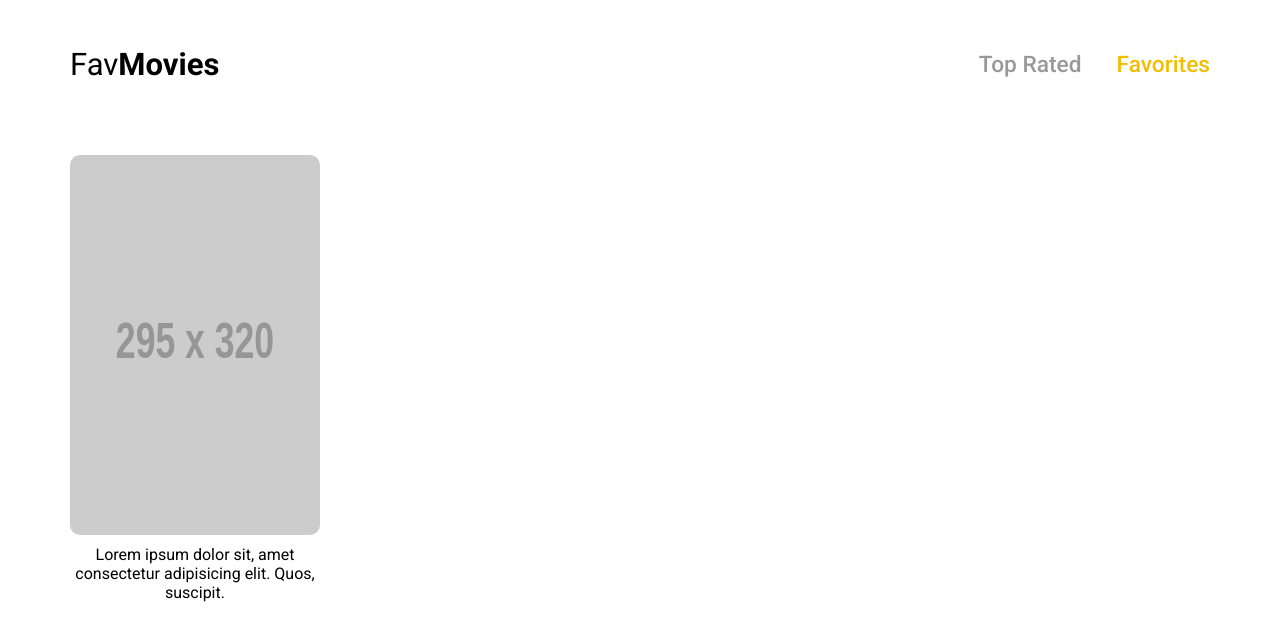
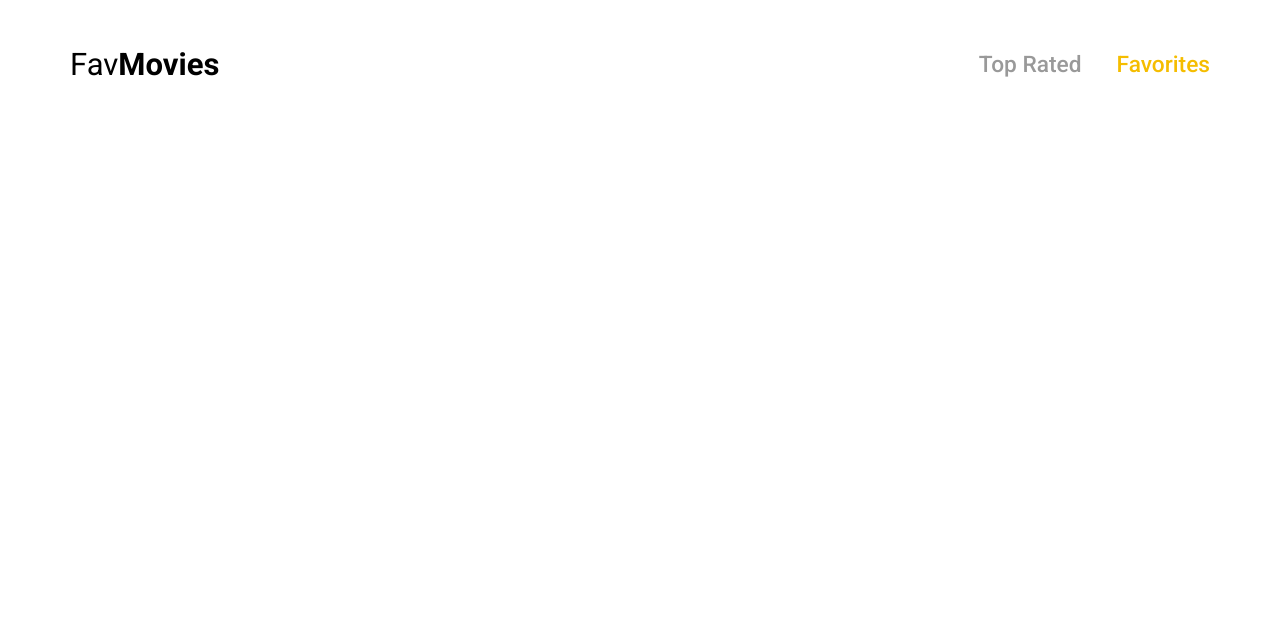
Before and after one commit to JardiinWD/temera-web-favmovies, a React (Create React App) app: page /favorites in a window 1280 px wide. Shown: the top 640 px of the page. Built offline with nearby package versions, Linux system fonts and the light colour scheme.

Commit message:
#11 - Implementata la logica in FilmDetails e in Favorites per utilizzo localStorage.
Ora riesco a ricevere (in Favorites) degli items. Devo implementare il Remove da FilmDetails.

```diff
--- a/src/components/UI/Button.tsx
+++ b/src/components/UI/Button.tsx
@@ -22,7 +22,7 @@ const Button: FunctionComponent<ButtonProps> = (props) => {
     /* Se passo il button type 'add' */
     if (props.type === 'add') {
         return (
-            <button className='btn-add_to_pref'>
+            <button onClick={props.onClick} className='btn-add_to_pref'>
                 {props.text}
             </button>
         )
--- a/src/pages/Favorites.tsx
+++ b/src/pages/Favorites.tsx
@@ -1,20 +1,41 @@
 import Helmet from '../components/Helmet'
+import { Link } from 'react-router-dom'
 import {Container, Row, Col} from 'reactstrap'
 import './styles/Favorites.scss'
-import React, {Fragment} from 'react'
+import { Movies } from './Home'
+import React, {Fragment, useState, useEffect} from 'react'
 
 const Favorites = () => {
+  // Dichiaro la variabile di stato favoriteFilm e la sua function
+  const [favoriteFilm, updateFavoriteFilm] = useState<Movies[]>([])
+
+  useEffect(() => {
+    // Prendo gli items dal localStorage
+    const getItems = Object.values(localStorage)
+    // salvo il parsing in una variabile
+    const movies: Movies[] = getItems.map(item => JSON.parse(item))
+    // update della variabile di stato
+    updateFavoriteFilm(movies)
+  }, [])
+
+  console.log(favoriteFilm)
+
   return (
     <Fragment>
       <Helmet page="Favorites" />
       <Container className='fav-container'>
         <Row className='fav-row' xl='4' lg="3" md="2" sm="1">
-          {/* TODO: Questa deve essere generata dinamicamente (e deve essere componente) */}
-          {/* TODO: Deve anche essere Wrappata all'interno del link per spedire utente alla pagina del contenuto del film */}
-          <Col className='card-col'>
-            <img className='card-img' src="https://via.placeholder.com/295x320.png?" alt="Immagine Placeholder" />
-            <span className='card-title'>Lorem ipsum dolor sit, amet consectetur adipisicing elit. Quos, suscipit.</span>
-          </Col>
+          {/* TODO: Questa deve essere componente (per ora senza Col, poi vedo di risolvere con semantica corretta) */}
+          {
+            favoriteFilm.map((item, index) => {
+              return (
+                <Link key={index} className='card-col' to={`/home/${item.id}`}>
+                  <img className='card-img' src={item.poster_path} alt={item.title} />
+                  <span className='card-title'>{item.title}</span>
+                </Link>
+              )
+            })
+          }
         </Row>
       </Container>
     </Fragment>
--- a/src/pages/FilmDetails.tsx
+++ b/src/pages/FilmDetails.tsx
@@ -49,7 +49,11 @@ const FilmDetails: FunctionComponent = () => {
       fetchSingleMovie();
     }, [apiMemoKey]);
 
-    console.log(singleMovie)
+    // Handler per aggiungere ai prefe
+    const addToFavHandler = () => {
+      // Aggiungo al localStorage il mio movie
+      localStorage.setItem(`${singleMovie?.id}`, JSON.stringify(singleMovie))
+    }
 
   return (
     <Fragment>
@@ -81,7 +85,7 @@ const FilmDetails: FunctionComponent = () => {
               {singleMovie.overview}
             </p>
             {/* Button */}
-            <Button onClick={() => {}} text="Add To Favorite" type='add' />
+            <Button onClick={addToFavHandler} text="Add To Favorite" type='add' />
           </Col>
         </Row>
         }
```
